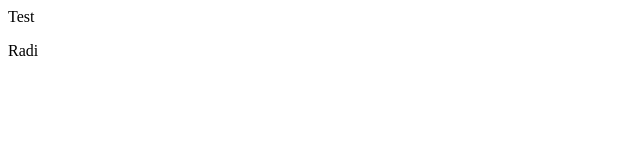
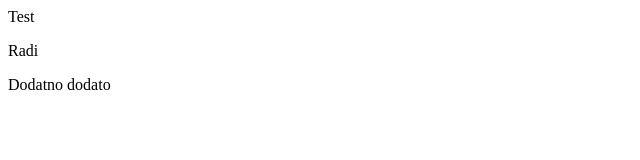
Before and after one commit to Zbocko/Moja-Aplikacija, a plain HTML site: page index.html in a window 1280 px wide. Shown: the whole page, without its empty margins (0-640 px from the left). Drawn offline with Linux system fonts and the light colour scheme.

Commit message:
Novi paragraf dodat

```diff
--- a/index.html
+++ b/index.html
@@ -6,5 +6,6 @@
 Test
 <p> Radi
 </p>
+<p> Dodatno dodato </p>
 </body>
 </html>
```
